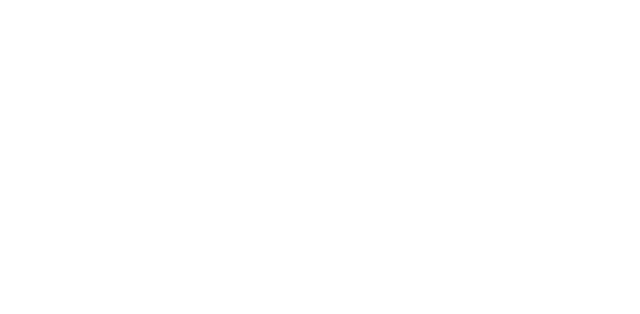
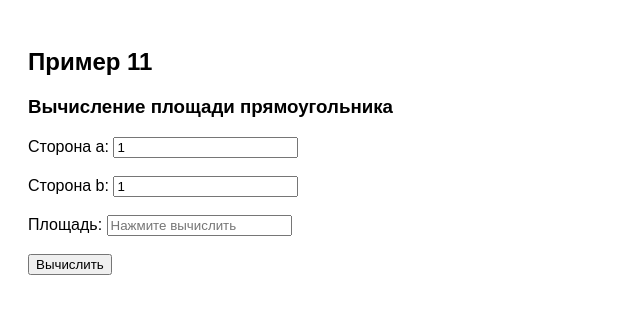
Before and after one commit to liahrothstein/web.lab6, a React (Vite) app in the folder examples/: page /examples/xmpl11 in a window 1280 px wide. Before the commit this address had no page. Shown: the top 314 px of the page, without its empty margins (0-640 px from the left). Built offline with nearby package versions, Linux system fonts and the light colour scheme.

Commit message:
feat: done eleventh example

```diff
--- a/examples/src/App.tsx
+++ b/examples/src/App.tsx
@@ -12,6 +12,7 @@ import {
   Example8,
   Example9,
   Example10,
+  Example11,
 } from './components';
 import { MainRoute } from './MainRoute';
 
@@ -30,6 +31,7 @@ function App() {
       <Route path="/examples/xmpl8" element={<Example8 />} />
       <Route path="/examples/xmpl9" element={<Example9 />} />
       <Route path="/examples/xmpl10" element={<Example10 />} />
+      <Route path="/examples/xmpl11" element={<Example11 />} />
     </Routes>
   );
 }
--- a/examples/src/MainRoute.tsx
+++ b/examples/src/MainRoute.tsx
@@ -14,6 +14,7 @@ export function MainRoute() {
       <Link to="/examples/xmpl8">Example 8</Link>
       <Link to="/examples/xmpl9">Example 9</Link>
       <Link to="/examples/xmpl10">Example 10</Link>
+      <Link to="/examples/xmpl11">Example 11</Link>
     </div>
   );
 }
--- /dev/null
+++ b/examples/src/components/Example11.tsx
@@ -0,0 +1,79 @@
+import React, { useState } from 'react';
+
+export function Example11() {
+  // Инициализируем состояния для сторон "a", "b" и результата "s"
+  // Храним как строки, чтобы пользователю было удобно стирать и вводить цифры в инпут
+  const [sideA, setSideA] = useState<string>('1');
+  const [sideB, setSideB] = useState<string>('1');
+  const [area, setArea] = useState<string>('');
+
+  // Функция вычисления площади (аналог функции square из исходного текста)
+  function calculateSquare(a: string, b: string): number {
+    const parsedA = parseFloat(a);
+    const parsedB = parseFloat(b);
+
+    // Простая валидация: если введены не числа, возвращаем 0
+    if (isNaN(parsedA) || !parsedB) return 0;
+
+    return parsedA * parsedB;
+  }
+
+  // Обработчик клика по кнопке «Вычислить»
+  function handleCalculate(e: React.MouseEvent<HTMLInputElement>) {
+    e.preventDefault();
+
+    const result = calculateSquare(sideA, sideB);
+    setArea(result.toString()); // Записываем результат в стейт площади
+  }
+
+  return (
+    <div style={{ padding: '20px', fontFamily: 'sans-serif' }}>
+      <h2>Пример 11</h2>
+      <h3>Вычисление площади прямоугольника</h3>
+
+      <form name="form1">
+        <div>
+          <label>
+            Сторона a:{' '}
+            <input
+              type="number"
+              name="a"
+              value={sideA}
+              onChange={(e) => setSideA(e.target.value)}
+            />
+          </label>
+        </div>
+        <br />
+
+        <div>
+          <label>
+            Сторона b:{' '}
+            <input
+              type="number"
+              name="b"
+              value={sideB}
+              onChange={(e) => setSideB(e.target.value)}
+            />
+          </label>
+        </div>
+        <br />
+
+        <div>
+          <label>
+            Площадь:{' '}
+            <input
+              type="text"
+              name="s"
+              value={area}
+              readOnly // Запрещаем пользователю редактировать поле результата вручную
+              placeholder="Нажмите вычислить"
+            />
+          </label>
+        </div>
+        <br />
+
+        <input type="button" value="Вычислить" onClick={handleCalculate} />
+      </form>
+    </div>
+  );
+}
--- a/examples/src/components/index.ts
+++ b/examples/src/components/index.ts
@@ -8,3 +8,4 @@ export { Example7 } from './Example7';
 export { Example8 } from './Example8';
 export { Example9 } from './Example9';
 export { Example10 } from './Example10';
+export { Example11 } from './Example11';
```
